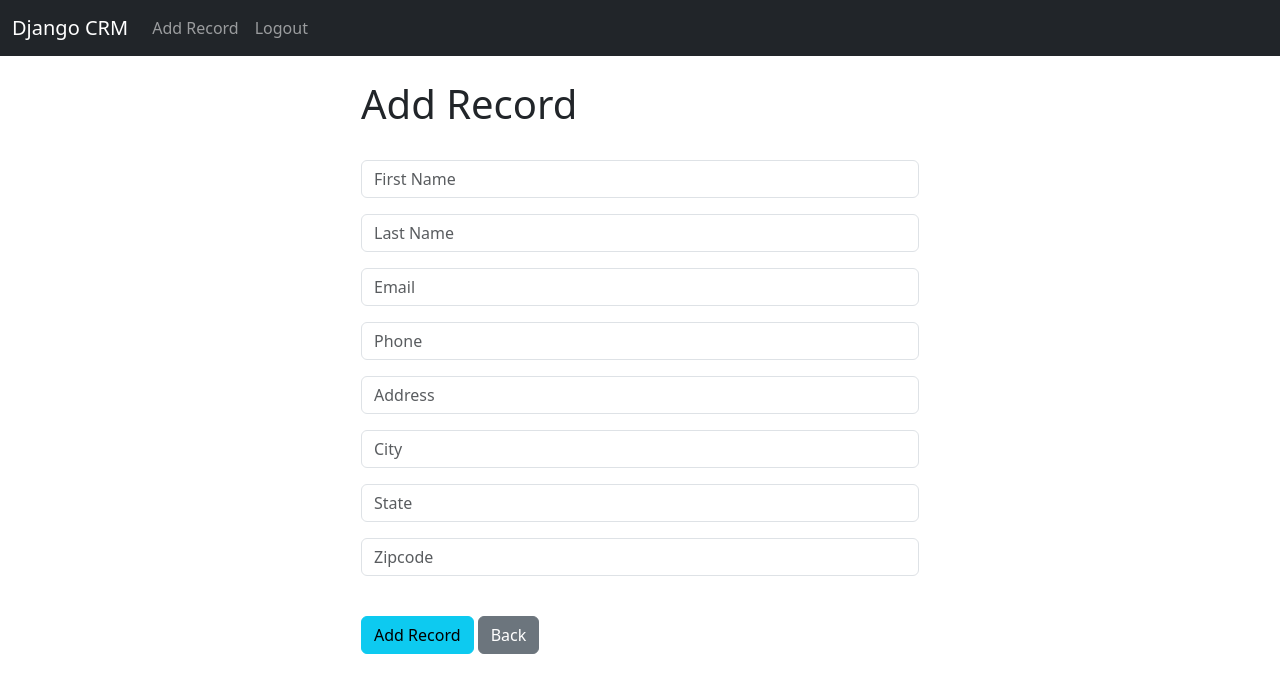
After one commit to sachin-404/Django-CRM, a Django app: page /add_record/ in a window 1280 px wide. The commit adds this page. Shown: the top 693 px of the page. Run offline with Django 4.2, Linux system fonts and the light colour scheme; the visitor is signed in with stand-in values (Sample User, id 1).

Commit message:
add and update record

```diff
--- a/website/forms.py
+++ b/website/forms.py
@@ -1,6 +1,7 @@
 from django.contrib.auth.forms import UserCreationForm
 from django.contrib.auth.models import User
 from django import forms
+from .models import Records
 
 class SignUpForm(UserCreationForm):
     email = forms.EmailField(label="", widget=forms.TextInput(attrs={'class': 'form-control', 'placeholder': 'Email Address'}))
@@ -28,3 +29,18 @@ class SignUpForm(UserCreationForm):
         self.fields['password2'].widget.attrs['placeholder'] = 'Confirm Password'
         self.fields['password2'].label = ''
         self.fields['password2'].help_text = '<span class="form-text text-muted"><small>Enter the same password as before, for verification.</small></span>'
+
+# create add record form
+class AddRecordFrom(forms.ModelForm):
+    first_name = forms.CharField(required=True, widget=forms.widgets.TextInput(attrs={"placeholder": "First Name", "class":"form-control"}), label="")
+    last_name = forms.CharField(required=True, widget=forms.widgets.TextInput(attrs={"placeholder": "Last Name", "class":"form-control"}), label="")
+    email = forms.CharField(required=True, widget=forms.widgets.TextInput(attrs={"placeholder": "Email", "class":"form-control"}), label="")
+    phone = forms.CharField(required=True, widget=forms.widgets.TextInput(attrs={"placeholder": "Phone", "class":"form-control"}), label="")
+    address = forms.CharField(required=True, widget=forms.widgets.TextInput(attrs={"placeholder": "Address", "class":"form-control"}), label="")
+    city = forms.CharField(required=True, widget=forms.widgets.TextInput(attrs={"placeholder": "City", "class":"form-control"}), label="")
+    state = forms.CharField(required=True, widget=forms.widgets.TextInput(attrs={"placeholder": "State", "class":"form-control"}), label="")
+    zipcode = forms.CharField(required=True, widget=forms.widgets.TextInput(attrs={"placeholder": "Zipcode", "class":"form-control"}), label="")
+
+    class Meta:
+        model = Records
+        exclude = ("user", )
--- /dev/null
+++ b/website/templates/add_record.html
@@ -0,0 +1,17 @@
+{% extends 'base.html' %}
+{% block content %}
+
+<div class="col-md-6 offset-md-3">
+    <h1>Add Record</h1>
+    <br>
+    <form method="POST" action="{% url 'add_record' %}">
+        {% csrf_token %}
+        {{ form.as_p }}
+        <br>
+        <button type="submit" class="btn btn-info">Add Record</button>
+        <a href="{% url 'home' %}" class="btn btn-secondary">Back</a>
+    </form>
+
+</div>
+
+{% endblock %}
--- a/website/templates/home.html
+++ b/website/templates/home.html
@@ -7,7 +7,6 @@
     <table class="table table-striped table-hover table-bordered">
         <thead class="table-dark">
           <tr>
-            <th scope="col">ID</th>
               <th scope="col">Name</th>
               <th scope="col">Email</th>
               <th scope="col">Phone</th>
@@ -16,13 +15,13 @@
               <th scope="col">State</th>
               <th scope="col">Zipcode</th>
               <th scope="col">Created At</th>
+              <th scope="col">ID</th>
           </tr>
         </thead>
         <tbody>
         {% if records %}
         {% for record in records %}
             <tr>
-                <td>{{ record.id }}</td>
                 <td><a href="{% url 'record' record.id %}">{{ record.first_name }} {{ record.last_name }}</a></td>
                 <td>{{ record.email }}</td>
                 <td>{{ record.phone }}</td>
@@ -31,6 +30,7 @@
                 <td>{{ record.state }}</td>
                 <td>{{ record.zipcode }}</td>
                 <td>{{ record.created_at }}</td>
+                <td>{{ record.id }}</td>
             </tr>
         {% endfor %}
         {% endif %}
--- a/website/templates/navbar.html
+++ b/website/templates/navbar.html
@@ -8,6 +8,9 @@
         <ul class="navbar-nav me-auto mb-2 mb-lg-0">
 
         {% if user.is_authenticated %}
+          <li class="nav-item">
+            <a class="nav-link" href="{% url 'add_record' %}">Add Record</a>
+          </li>
           <li class="nav-item">
             <a class="nav-link" href="{% url 'logout' %}">Logout</a>
           </li>
--- a/website/urls.py
+++ b/website/urls.py
@@ -7,5 +7,7 @@ urlpatterns = [
     path('register/', views.register_user, name='register'),
     path('record/<int:pk>', views.customer_record, name='record'),
     path('delete_record/<int:pk>', views.delete_record, name='delete_record'),
+    path('add_record/', views.add_record, name='add_record'),
+    path('update_record/<int:pk>', views.update_record, name='update_record'),
 
 ]
--- a/website/views.py
+++ b/website/views.py
@@ -1,7 +1,7 @@
 from django.shortcuts import render, redirect
 from django.contrib.auth import authenticate, login, logout
 from django.contrib import messages
-from .forms import SignUpForm
+from .forms import SignUpForm, AddRecordFrom
 from .models import Records
 
 # Create your views here.
@@ -66,3 +66,29 @@ def delete_record(request, pk):
         else:
             messages.success(request, "You must be logged in to delete a record!")
             return redirect('home')
+
+def add_record(request):
+    form = AddRecordFrom(request.POST or None)
+    if request.user.is_authenticated:
+        if request.method == "POST":
+            if form.is_valid():
+                add_record = form.save()
+                messages.success(request, "Record Added!")
+                return redirect('home')
+        return render(request, 'add_record.html', {'form':form})
+    else:
+        messages.success(request, "You Must Be Logged In...")
+        return redirect('home')
+
+def update_record(request, pk):
+    if request.user.is_authenticated:
+        current_record = Records.objects.get(id=pk)
+        form = AddRecordFrom(request.POST or None, instance=current_record)
+        if form.is_valid():
+            form.save()
+            messages.success(request, "Record Updated!")
+            return redirect('home')
+        return render(request, 'update_record.html', {'form':form})
+    else:
+        messages.success(request, "You must be logged in!")
+        return redirect('home')
```
Also changed, not shown: website/templates/record.html (+5 -3 lines), website/templates/update_record.html (added, +17 -0 lines). Lines whose indentation alone changed are shown as unchanged.
